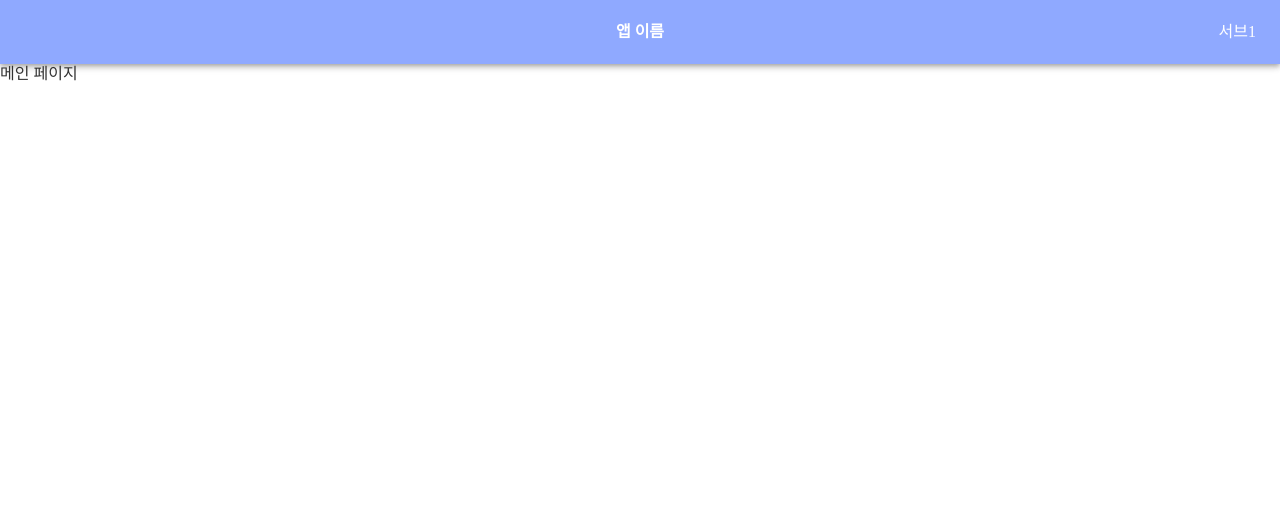
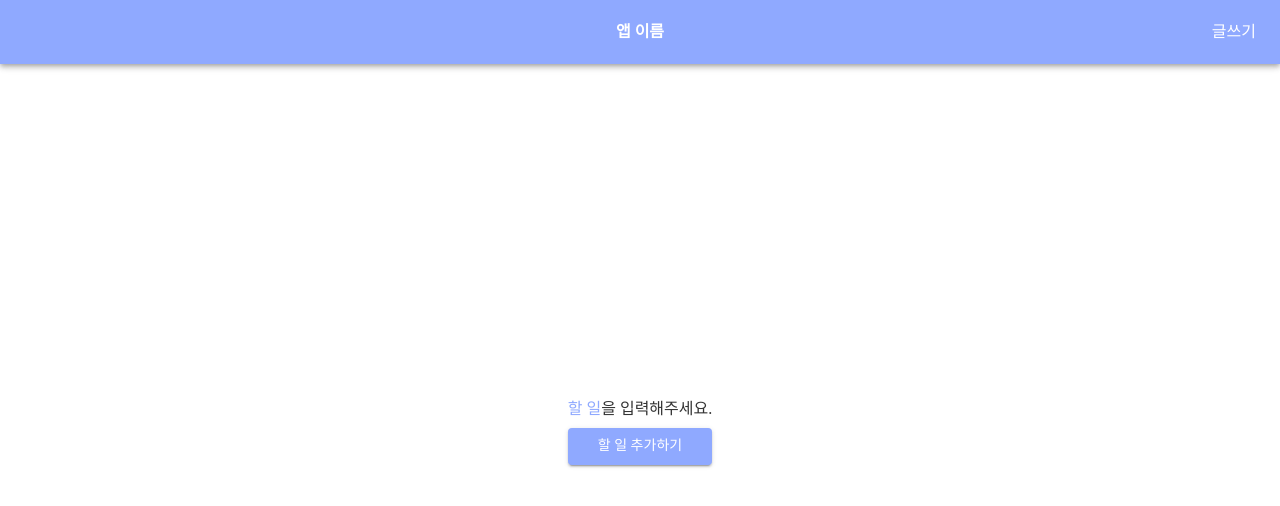
Before and after one commit to NewBean0312/react-todo-list, a React (Create React App) app: page /#/main in a window 1280 px wide. Shown: the top 506 px of the page. Built offline with nearby package versions, Linux system fonts and the light colour scheme; a web font is replaced by a local one.

Commit message:
페이지 분리 및 초기 UI 작업 2

```diff
--- a/src/App.js
+++ b/src/App.js
@@ -8,7 +8,8 @@
 } from "react-router-dom";
 
 import MainPage from "./pages/MainPage";
-import Sub1Page from "./pages/Sub1Page";
+import WritePage from "./pages/WritePage";
+import NoticeSnackbar from "./components/NoticeSnackbar";
 
 function App() {
   const location = useLocation();
@@ -18,18 +19,24 @@
       <AppBar position="static">
         <Toolbar>
           <div className="flex-1"></div>
-          <span className="font-bold">앱 이름</span>
+          <span className="font-bold select-none">앱 이름</span>
           <div className="flex-1 flex justify-end">
-            {location.pathname != "/sub1" && (
-              <NavLink to="/sub1">서브1</NavLink>
+            {location.pathname != "/write" && (
+              <NavLink to="/write" className="select-none">
+                글쓰기
+              </NavLink>
             )}
-            {location.pathname == "/sub1" && <NavLink to="/main">이전</NavLink>}
+            {location.pathname == "/write" && (
+              <NavLink to="/main" className="select-none">
+                이전
+              </NavLink>
+            )}
           </div>
         </Toolbar>
       </AppBar>
       <Routes>
         <Route path="/main" element={<MainPage />} />
-        <Route path="/sub1" element={<Sub1Page />} />
+        <Route path="/write" element={<WritePage />} />
         <Route path="*" element={<Navigate to="/main" />} />
       </Routes>
     </>
--- /dev/null
+++ b/src/components/NoticeSnackbar.js
@@ -0,0 +1,68 @@
+import React from "react";
+import { Snackbar, Alert as MuiAlert } from "@mui/material";
+import { atom, useRecoilState } from "recoil";
+
+const noticeSnackbarInfoAtom = atom({
+  key: "app/noticeSnackbarInfoAtom",
+  default: {
+    opened: false,
+    autoHideDuration: 0,
+    severity: "",
+    msg: "",
+  },
+});
+
+function useNoticeSnackbarStatus() {
+  const [noticeSnackbarInfo, setNoticeSnackbarInfo] = useRecoilState(
+    noticeSnackbarInfoAtom
+  );
+
+  const opened = noticeSnackbarInfo.opened;
+  const autoHideDuration = noticeSnackbarInfo.autoHideDuration;
+  const severity = noticeSnackbarInfo.severity;
+  const msg = noticeSnackbarInfo.msg;
+
+  const open = (msg, severity = "success", autoHideDuration = 6000) => {
+    setNoticeSnackbarInfo({
+      opened: true,
+      autoHideDuration,
+      severity,
+      msg,
+    });
+  };
+
+  const close = () => {
+    setNoticeSnackbarInfo({
+      ...noticeSnackbarInfo,
+      opend: false,
+    });
+  };
+
+  return {
+    opened,
+    autoHideDuration,
+    severity,
+    msg,
+    open,
+    close,
+  };
+}
+
+const Alert = React.forwardRef((props, ref) => {
+  return <MuiAlert {...props} ref={ref} variant="filled" />;
+});
+
+export default function NoticeSnackbar() {
+  const status = useNoticeSnackbarStatus();
+  return (
+    <>
+      <Snackbar
+        open={status.opened}
+        autoHideDuration={status.autoHideDuration}
+        onClose={status.close}
+      >
+        <Alert severity={status.severity}>{status.msg}</Alert>
+      </Snackbar>
+    </>
+  );
+}
--- /dev/null
+++ b/src/components/TodosEmpty.js
@@ -0,0 +1,23 @@
+import { Button } from "@mui/material";
+import { NavLink } from "react-router-dom";
+
+export default function TodosEmpty() {
+  return (
+    <>
+      <div className="flex-1 flex justify-center items-center">
+        <div className="grid gap-2">
+          <span>
+            <span className="text-[color:var(--mui-color-primary-main)]">
+              할 일
+            </span>
+            을 입력해주세요.
+          </span>
+
+          <Button variant="contained" to="/write" component={NavLink}>
+            할 일 추가하기
+          </Button>
+        </div>
+      </div>
+    </>
+  );
+}
--- a/src/index.css
+++ b/src/index.css
@@ -30,3 +30,8 @@
     height: 100%;
     margin: 0;
   }
+
+  #root {
+    display: flex;
+    flex-direction: column;
+  }
--- a/src/pages/MainPage.js
+++ b/src/pages/MainPage.js
@@ -1,7 +1,19 @@
+import TodosEmpty from "../components/TodosEmpty";
+
 export default function MainPage() {
-    return (
-      <>
-        <h1>메인 페이지</h1>
-      </>
-    );
+  const todosEmpty = true;
+
+  if (todosEmpty) {
+    return <TodosEmpty />;
   }
+
+  return (
+    <>
+      <div className="flex-1 flex justify-center items-center">
+        <div>
+          <span>메인 페이지</span>
+        </div>
+      </div>
+    </>
+  );
+}
--- a/src/pages/Sub1Page.js
+++ /dev/null
@@ -1,7 +0,0 @@
-export default function Sub1Page() {
-    return (
-      <>
-        <h1>서브 페이지</h1>
-      </>
-    );
-  }
--- /dev/null
+++ b/src/pages/WritePage.js
@@ -0,0 +1,11 @@
+export default function WritePage() {
+  return (
+    <>
+      <div className="flex-1 flex justify-center items-center">
+        <div>
+          <span>글쓰기 페이지</span>
+        </div>
+      </div>
+    </>
+  );
+}
```
